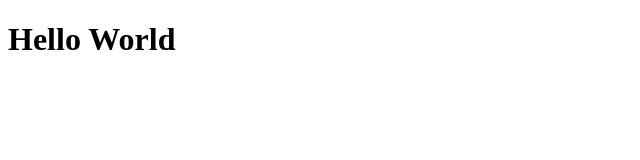
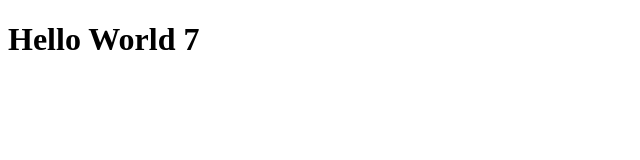
Before and after one commit to vipulkr/HTML5CSS3_Example1, a plain HTML site: page index.html in a window 1280 px wide. Shown: the full height of the page, 0-640 px from the left. Drawn offline with Linux system fonts and the light colour scheme.

```diff
--- a/index.html
+++ b/index.html
@@ -5,6 +5,6 @@
     <title>Simple HTML</title>
   </head>
   <body>
-    <h1>Hello World</h1>
+    <h1>Hello World 7</h1>
   </body>
 </html>
```
Also changed, not shown: 2 other files.
